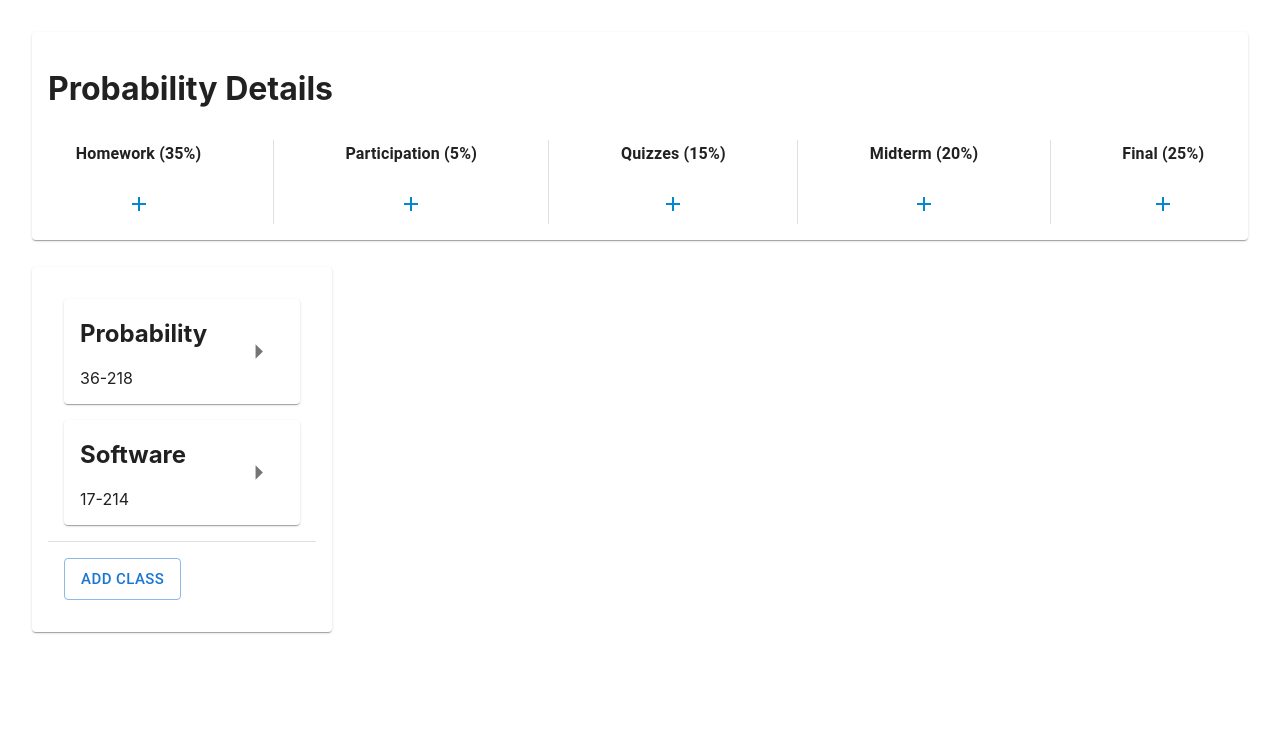
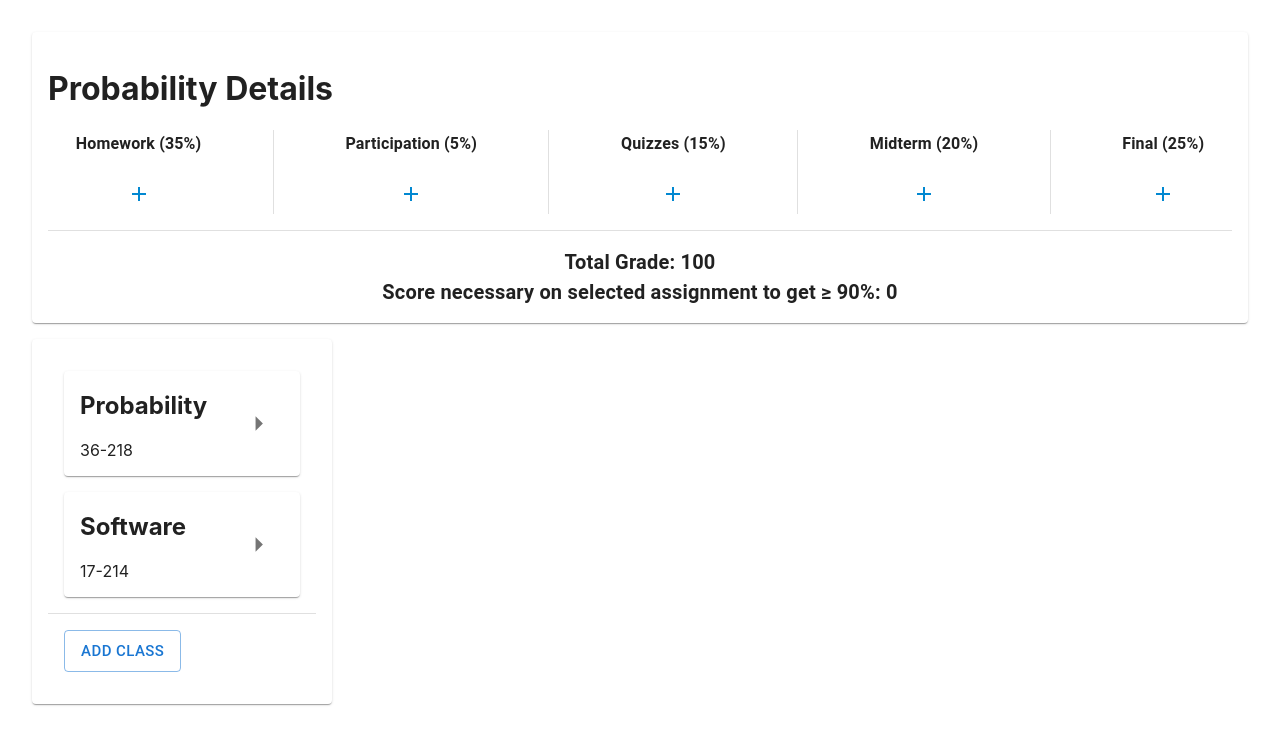
Before and after one commit to jacksontromero/finals-calculator, a Next.js app: page / in a window 1280 px wide. Shown: the top 744 px of the page. Built offline with nearby package versions, Linux system fonts and the light colour scheme.

Commit message:
Super basic final score calculator working, can't select which assignmnet yet

```diff
--- a/components/Assignments.tsx
+++ b/components/Assignments.tsx
@@ -4,7 +4,6 @@ import { Box, Stack } from "@mui/system";
 import { useEffect, useState } from "react";
 import { schoolClass, bucket, globalData, assignment } from "../pages";
 import { v4 as uuidv4 } from 'uuid';
-import { calculateAverages } from "./ClassDetails";
 
 export default function Assignments(props: any) {
 
--- a/components/ClassDetails.tsx
+++ b/components/ClassDetails.tsx
@@ -1,9 +1,10 @@
 import { Add } from "@mui/icons-material";
-import { Box, Card, Divider, IconButton, Stack, Typography } from "@mui/material";
-import { assignment, bucket, schoolClass } from "../pages";
+import { Box, Button, Card, Divider, IconButton, Stack, Typography } from "@mui/material";
+import { useState } from "react";
+import { assignment, bucket, globalData, schoolClass } from "../pages";
 import Assignments from "./Assignments";
 
-export function calculateAverages(b: bucket): {dropped: number, raw: number} {
+export function calculateScores(b: bucket): {dropped: number, raw: number} {
 
     let nonSim = b.assignments.filter(x => !x.simulated);
     let totalNonSimScore = nonSim.reduce((acc, x) => acc + x.score, 0);
@@ -34,14 +35,70 @@ export function calculateAverages(b: bucket): {dropped: number, raw: number} {
 
 export default function ClassDetails(props: any) {
 
-    const data = props.data;
+    const data: globalData = props.data;
     const setData = props.setData;
     const selected: schoolClass = props.selected;
+
+    const [selectedBucket, setSelectedBucket] = useState<bucket | null>(null);
+    const [selectedAssignment, setSelectedAssignment] = useState<assignment | null>(null);
+
+    function calculateScoreNecessary(): number {
+        if (selectedAssignment == null || selectedBucket == null) {
+            return 0;
+        }
+
+        let totalPercentage = 0;
+
+        for (let b of selected.weights) {
+            if (b.id !== selectedBucket.id) {
+
+                totalPercentage += calculateScores(b).dropped * b.percentage;
+            }
+        }
+
+        totalPercentage /= 100;
+
+        let percentFinalBucketNeeded = (.9 - totalPercentage) / (selectedBucket.percentage / 100);
+
+
+        // calculate score needed for assignment within bucket
+
+        let assignmentsWithoutSelected = selectedBucket.assignments.filter(x => x.id !== selectedAssignment.id);
+        let nonSim = assignmentsWithoutSelected.filter(x => !x.simulated);
+        let totalNonSimScore = nonSim.reduce((acc, x) => acc + x.score, 0);
+        let totalNonSimPoints = nonSim.reduce((acc, x) => acc + x.outOf, 0);
+
+        let simulated = assignmentsWithoutSelected.map(x => !x.simulated ? x : {
+            ...x,
+            score: totalNonSimScore / totalNonSimPoints * x.outOf
+        })
+
+        let sorted = simulated.sort((a1, a2) => (a2.score / a2.outOf) - (a1.score / a1.outOf));
+        let dropped = sorted.slice(0, sorted.length - selectedBucket.drops);
+
+        let totalDroppedScore = dropped.reduce((acc, x) => acc + x.score, 0);
+        let totalDroppedPoints = dropped.reduce((acc, x) => acc + x.outOf, 0);
+
+        let percentageAddNecessary = (percentFinalBucketNeeded - (totalDroppedScore / (totalDroppedPoints + selectedAssignment.outOf)))
+
+        return (percentageAddNecessary * (totalDroppedPoints + selectedAssignment.outOf)) / selectedAssignment.outOf;
+    }
+
+    function totalGrade(): number {
+        let total = 0;
+
+        for (let b of selected.weights) {
+            total += calculateScores(b).dropped * b.percentage;
+        }
+
+        return total;
+    }
 
     return (
         <Card sx={{ height: '100%', width: '1', p:2 }}>
             <div>
                 <h1>{selected.name} Details</h1>
+                <Stack direction="column" spacing={2}>
                     <Stack sx={{mt: 4}} direction="row" spacing={2} alignItems="flex-start" justifyContent="space-around"
                         divider={<Divider orientation="vertical" flexItem/>}
                     >
@@ -56,8 +113,8 @@ export default function ClassDetails(props: any) {
                                         {
                                             x.assignments.length != 0 && (
                                                 <div>
-                                                <Typography fontSize={16} fontWeight="bold" variant="subtitle1">Average after {x.drops} drops: {(calculateAverages(x).dropped * 100).toFixed(2)}%</Typography>
-                                                <Typography fontSize={16} fontWeight="bold" variant="subtitle1">Average without drops: {(calculateAverages(x).raw * 100).toFixed(2)}%</Typography>
+                                                    <Typography fontSize={16} fontWeight="bold" variant="subtitle1">Average after {x.drops} drops: {(calculateScores(x).dropped * 100).toFixed(2)}%</Typography>
+                                                    <Typography fontSize={16} fontWeight="bold" variant="subtitle1">Average without drops: {(calculateScores(x).raw * 100).toFixed(2)}%</Typography>
                                                 </div>
                                             )
                                         }
@@ -65,6 +122,14 @@ export default function ClassDetails(props: any) {
                                 </Box>
                             ))
                         }
+
+                    </Stack>
+
+                    <Divider sx={{mt: 4}} />
+                    <Box>
+                        <Typography textAlign="center" fontSize={20} fontWeight="bold" variant="body1">Total Grade: {totalGrade()}</Typography>
+                        <Typography textAlign="center" fontSize={20} fontWeight="bold" variant="body1">Score necessary on selected assignment to get ≥ 90%: {calculateScoreNecessary()}</Typography>
+                    </Box>
                 </Stack>
             </div>
         </Card>
```
Lines whose indentation alone changed are shown as unchanged.
